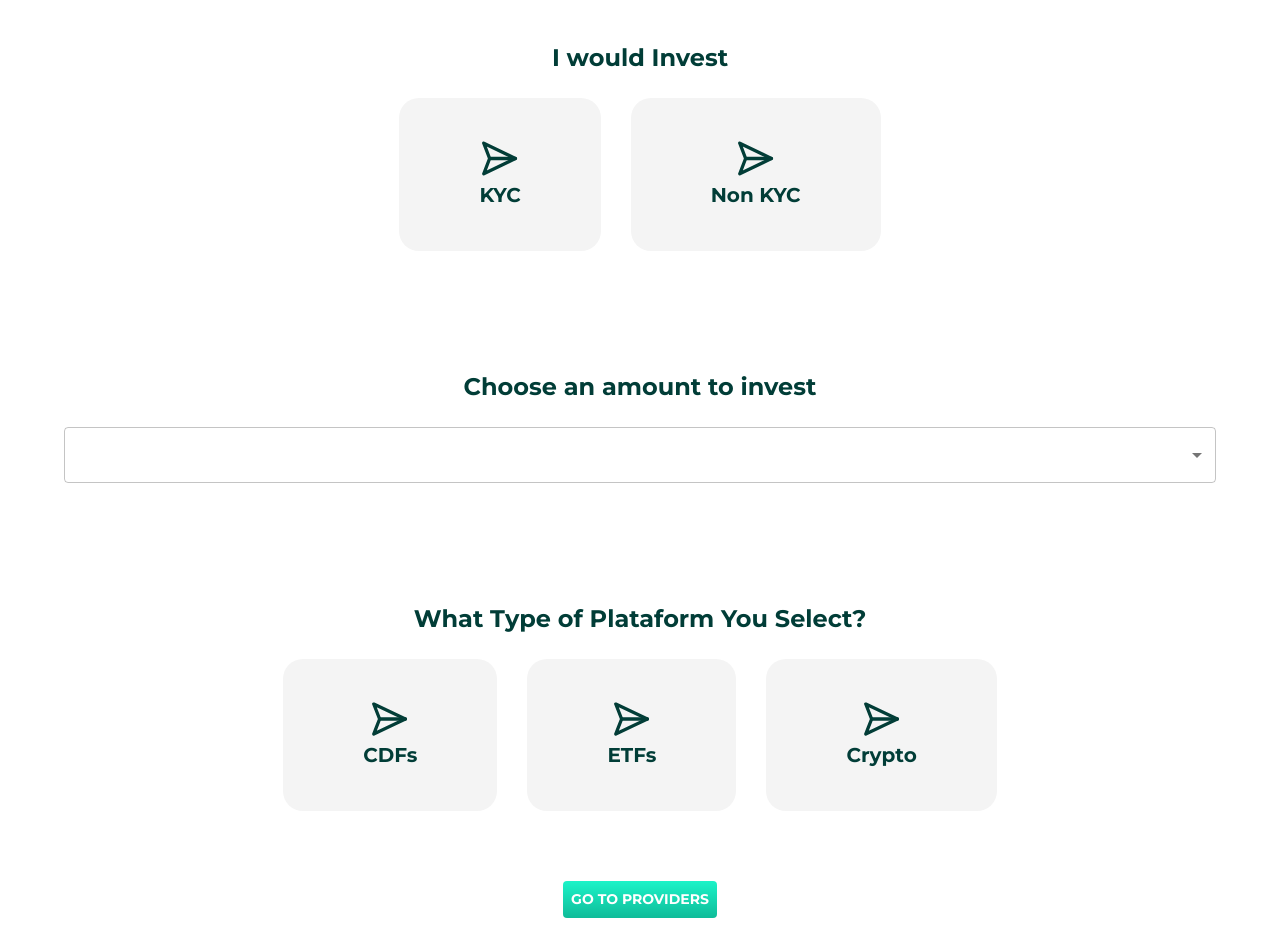
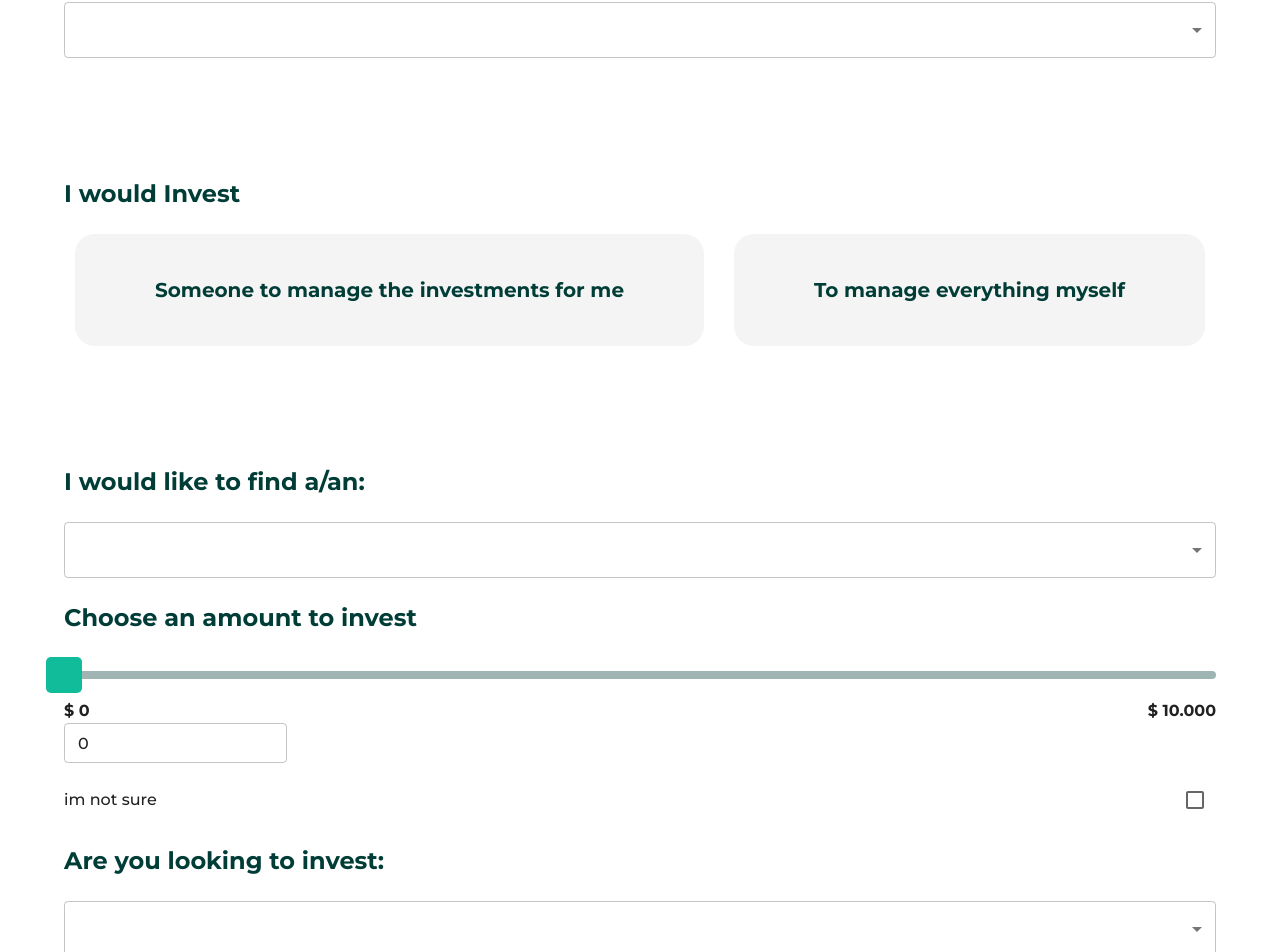
Before and after one commit to wzr32/PearAppTemp, a React (Vite) app: page /get-started in a window 1280 px wide. Shown: the part 797-1749 px from the top of the page. Built offline with nearby package versions, Linux system fonts and the light colour scheme; no server answers.

Commit message:
added new filters

```diff
--- a/src/modules/brokers/BrokersView.jsx
+++ b/src/modules/brokers/BrokersView.jsx
@@ -6,9 +6,12 @@ import Disclaimer from "../filters/components/Disclaimer";
 import AllProviders from "../filters/components/AllProviders";
 import AboutPear from "../filters/components/AboutPear";
 import Subscribe from "../filters/components/Subscribe";
-import WouldInvest from "./filter/WouldInvest";
-import HowMuchInvest from "./filter/HowMuchInvest";
-import PlatformSelect from "./filter/PlatformSelect";
+import WouldInvest from "./components/WouldInvest";
+import HowMuchInvest from "./components/HowMuchInvest";
+import PlatformSelect from "./components/PlatformSelect";
+import Find from "./components/Find";
+import CountryResidence from "./components/CountryResidence";
+import LookingInvest from "./components/LookingInvest";
 
 const BrokersView = () => {
   const { pathname } = useLocation();
@@ -25,8 +28,11 @@ const BrokersView = () => {
     <>
       <HeroBannerFilters />
       <Filters />
+      <Find />
       <WouldInvest />
+      <CountryResidence />
       <HowMuchInvest />
+      <LookingInvest />
       <PlatformSelect />
       <Disclaimer />
       <AllProviders />
--- /dev/null
+++ b/src/modules/brokers/components/CountryResidence.jsx
@@ -0,0 +1,40 @@
+import React from "react";
+import {
+  Box,
+  Container,
+  FormControl,
+  MenuItem,
+  Select,
+  Typography,
+} from "@mui/material";
+import { DARK_GREEN_COLOR } from "../../../shared/config/Colors";
+
+const CountryResidence = () => {
+  return (
+    <Box>
+      <Container>
+        <Typography
+          variant="h5"
+          color={DARK_GREEN_COLOR}
+          margin={"1.5rem 0"}
+          fontWeight="bold"
+        >
+          I would like to find a/an:
+        </Typography>
+        <FormControl fullWidth>
+          <Select
+            labelId="demo-simple-select-label"
+            id="demo-simple-select"
+            label=""
+          >
+            <MenuItem value={10}>Ten</MenuItem>
+            <MenuItem value={20}>Twenty</MenuItem>
+            <MenuItem value={30}>Thirty</MenuItem>
+          </Select>
+        </FormControl>
+      </Container>
+    </Box>
+  );
+};
+
+export default CountryResidence;
--- /dev/null
+++ b/src/modules/brokers/components/Find.jsx
@@ -0,0 +1,53 @@
+import React from "react";
+import {
+  Box,
+  Container,
+  FormControl,
+  MenuItem,
+  Select,
+  Typography,
+} from "@mui/material";
+import { DARK_GREEN_COLOR } from "../../../shared/config/Colors";
+
+const Find = () => {
+  return (
+    <Box>
+      <Container>
+        <Typography
+          variant="h5"
+          color={DARK_GREEN_COLOR}
+          margin={"1.5rem 0"}
+          fontWeight="bold"
+        >
+          I would like to find a/an:
+        </Typography>
+        <FormControl fullWidth>
+          <Select
+            labelId="demo-simple-select-label"
+            id="demo-simple-select"
+            label=""
+            sx={{
+              "& .MuiInputBase-root.MuiOutlinedInput-root": {
+                background: "#F4F4F4",
+                borderRadius: "4px",
+                color: DARK_GREEN_COLOR,
+                borderColor: "#F4F4F4 !important",
+                "&::placeholder": {
+                  color: DARK_GREEN_COLOR,
+                  fontWeight: "bold",
+                  textAlign: "center",
+                },
+              },
+            }}
+          >
+            <MenuItem value={10}>Ten</MenuItem>
+            <MenuItem value={20}>Twenty</MenuItem>
+            <MenuItem value={30}>Thirty</MenuItem>
+          </Select>
+        </FormControl>
+      </Container>
+    </Box>
+  );
+};
+
+export default Find;
--- /dev/null
+++ b/src/modules/brokers/components/HowMuchInvest.jsx
@@ -0,0 +1,99 @@
+import React, { useState } from "react";
+import {
+  Container,
+  Checkbox,
+  Slider,
+  Typography,
+  styled,
+  Box,
+  TextField,
+} from "@mui/material";
+import {
+  DARK_GREEN_COLOR,
+  LIGHT_GREEN_COLOR,
+} from "../../../shared/config/Colors";
+import { GreyInput } from "../../../shared/components/inputs/CustomTextField";
+
+const CustomSlider = styled(Slider)({
+  color: DARK_GREEN_COLOR,
+  height: 8,
+  "& .MuiSlider-track": {
+    border: "none",
+    color: LIGHT_GREEN_COLOR,
+  },
+  "& .MuiSlider-thumb": {
+    height: 36,
+    width: 36,
+    backgroundColor: LIGHT_GREEN_COLOR,
+    borderRadius: 5,
+    "&:focus, &:hover, &.Mui-active, &.Mui-focusVisible": {
+      boxShadow: "inherit",
+    },
+    "&:before": {
+      display: "none",
+    },
+  },
+});
+
+const HowMuchInvest = () => {
+  const [value, setValue] = useState(0);
+  const [checked, setChecked] = useState(false);
+
+  const handleChange = (e) => {
+    setValue(e.target.value);
+  };
+
+  const handleToggle = () => {
+    setChecked(!checked);
+  };
+
+  return (
+    <Container>
+      <Typography
+        variant="h5"
+        fontWeight="bold"
+        color={DARK_GREEN_COLOR}
+        margin={"1.5rem 0"}
+      >
+        Choose an amount to invest
+      </Typography>
+      <CustomSlider
+        value={value}
+        aria-label="Default"
+        aria-labelledby="discrete-slider"
+        valueLabelDisplay="auto"
+        step={1}
+        min={0}
+        max={10000}
+        onChange={handleChange}
+        disabled={checked}
+      />
+      <Box
+        sx={{ display: "flex", justifyContent: "space-between", gap: "1em" }}
+      >
+        <Typography fontWeight="bold">$ 0</Typography>
+        <Typography fontWeight="bold">$ 10.000</Typography>
+      </Box>
+      <TextField
+        value={value}
+        size="small"
+        onChange={handleChange}
+        disabled={checked}
+      />
+      <Box
+        sx={{
+          display: "flex",
+          justifyContent: "space-between",
+          gap: "1em",
+          margin: "1em 0",
+          alignItems: "center",
+        }}
+      >
+        <Typography>im not sure</Typography>
+        <Checkbox checked={checked} onClick={handleToggle} />
+      </Box>
+    </Container>
+  );
+};
+
+export default HowMuchInvest;
--- /dev/null
+++ b/src/modules/brokers/components/LookingInvest.jsx
@@ -0,0 +1,36 @@
+import React from "react";
+import {
+  Box,
+  Container,
+  FormControl,
+  MenuItem,
+  Select,
+  Typography,
+} from "@mui/material";
+import { DARK_GREEN_COLOR } from "../../../shared/config/Colors";
+
+const LookingInvest = () => {
+  return (
+    <Box>
+      <Container>
+        <Typography
+          variant="h5"
+          color={DARK_GREEN_COLOR}
+          margin={"1.5rem 0"}
+          fontWeight="bold"
+        >
+          Are you looking to invest:
+        </Typography>
+        <FormControl fullWidth>
+          <Select>
+            <MenuItem value={10}>Ten</MenuItem>
+            <MenuItem value={20}>Twenty</MenuItem>
+            <MenuItem value={30}>Thirty</MenuItem>
+          </Select>
+        </FormControl>
+      </Container>
+    </Box>
+  );
+};
+
+export default LookingInvest;
--- a/src/modules/brokers/filter/PlatformSelect.jsx
+++ b/src/modules/brokers/components/PlatformSelect.jsx
@@ -3,8 +3,10 @@ import { NavLink } from "react-router-dom";
 import { Box, Container, Typography } from "@mui/material";
 import { DARK_GREEN_COLOR } from "../../../shared/config/Colors";
 import { GreenButton } from "../../../shared/components/buttons/CustomButtons";
-import arrowIcon from "../../../shared/assets/arrow_icon.svg";
-import arrowIconWhite from "../../../shared/assets/arrow_icon_white.svg";
+import {
+  RadioButtonUnchecked as RadioButtonUncheckedIcon,
+  Check as CheckIcon,
+} from "@mui/icons-material";
 
 const platformOpt = [
   {
@@ -12,12 +14,12 @@ const platformOpt = [
     name: "CDFs",
   },
   {
+    id: "crypto",
+    name: "Crypto",
+  },
+  {
     id: "etfs",
     name: "ETFs",
-  },
-  {
-    id: "crypto",
-    name: "Crypto",
   },
 ];
 
@@ -29,7 +31,6 @@ const PlatformSelect = () => {
       <Box sx={{ margin: "120px 0" }}>
         <Typography
           variant="h5"
-          textAlign="center"
           color={DARK_GREEN_COLOR}
           margin={"1.5rem 0"}
           fontWeight="bold"
@@ -55,10 +56,11 @@ const PlatformSelect = () => {
               }
               onClick={() => setWouldInvest(item.id)}
             >
-              <img
-                src={wouldInvest === item.id ? arrowIconWhite : arrowIcon}
-                alt={item.name}
-              />
+              {wouldInvest === item.id ? (
+                <CheckIcon />
+              ) : (
+                <RadioButtonUncheckedIcon />
+              )}
               <Typography fontWeight="bold" variant="h6">
                 {item.name}
               </Typography>
@@ -69,7 +71,7 @@ const PlatformSelect = () => {
           sx={{ display: "flex", justifyContent: "center", marginTop: "70px" }}
         >
           <GreenButton component={NavLink} to="/brokers">
-            Go to Providers
+            Next
           </GreenButton>
         </Box>
       </Box>
--- a/src/modules/brokers/filter/WouldInvest.jsx
+++ b/src/modules/brokers/components/WouldInvest.jsx
@@ -1,17 +1,15 @@
 import React, { useState } from "react";
 import { Box, Container, Typography } from "@mui/material";
 import { DARK_GREEN_COLOR } from "../../../shared/config/Colors";
-import arrowIcon from "../../../shared/assets/arrow_icon.svg";
-import arrowIconWhite from "../../../shared/assets/arrow_icon_white.svg";
 
 const investOpt = [
   {
-    id: "kyc",
-    name: "KYC",
+    id: "someone",
+    name: "Someone to manage the investments for me",
   },
   {
-    id: "non-kyc",
-    name: "Non KYC",
+    id: "myself",
+    name: "To manage everything myself",
   },
 ];
 
@@ -27,7 +25,6 @@ const WouldInvest = () => {
       <Box sx={{ margin: "120px 0" }}>
         <Typography
           variant="h5"
-          textAlign="center"
           color={DARK_GREEN_COLOR}
           margin={"1.5rem 0"}
           fontWeight="bold"
@@ -53,10 +50,6 @@ const WouldInvest = () => {
               }
               onClick={() => handleClick(item.id)}
             >
-              <img
-                src={invest === item.id ? arrowIconWhite : arrowIcon}
-                alt={item.name}
-              />
               <Typography fontWeight="bold" variant="h6">
                 {item.name}
               </Typography>
--- a/src/modules/brokers/filter/HowMuchInvest.jsx
+++ /dev/null
@@ -1,41 +0,0 @@
-import React, { useState } from "react";
-import {
-  Container,
-  FormControl,
-  InputLabel,
-  MenuItem,
-  Select,
-  Typography,
-} from "@mui/material";
-import { DARK_GREEN_COLOR, LIGHT_GREEN_COLOR } from '../../../shared/config/Colors';
-
-const HowMuchInvest = () => {
-  const [value, setValue] = useState(0);
-
-  const handleChange = (e) => {
-    setValue(e.target.value);
-  };
-
-  return (
-    <Container>
-      <Typography variant="h5" fontWeight="bold" textAlign="center" color={DARK_GREEN_COLOR} margin={"1.5rem 0"}>
-        Choose an amount to invest
-      </Typography>
-      <FormControl fullWidth>
-        <Select
-          labelId="demo-simple-select-label"
-          id="demo-simple-select"
-          value={value}
-          placeholder="How Much Invest"
-          onChange={handleChange}
-        >
-          <MenuItem value={10}>Ten</MenuItem>
-          <MenuItem value={20}>Twenty</MenuItem>
-          <MenuItem value={30}>Thirty</MenuItem>
-        </Select>
-      </FormControl>
-    </Container>
-  );
-};
-
-export default HowMuchInvest;
--- /dev/null
+++ b/src/modules/brokers/styles/_style.scss
@@ -0,0 +1,4 @@
+.custom-thumb {
+  color: red;
+  background-color: red;
+}
--- a/src/shared/styles/_main.scss
+++ b/src/shared/styles/_main.scss
@@ -1,2 +1,3 @@
 @import '../../modules/home/styles/style';
 @import '../../modules/filters/styles/style';
+@import '../../modules/brokers/styles/style';
```
Also changed, not shown: src/shared/components/inputs/CustomTextField.jsx (+12 -12 lines).
